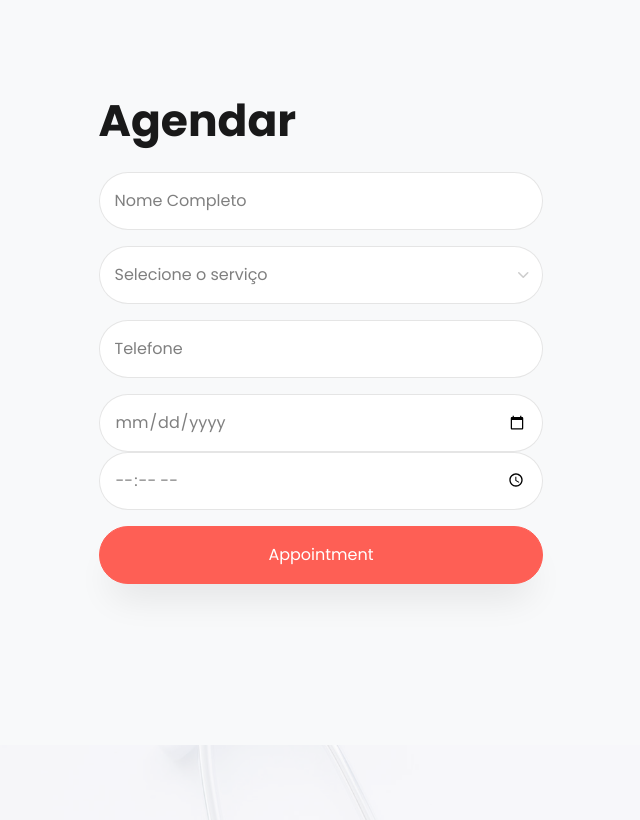
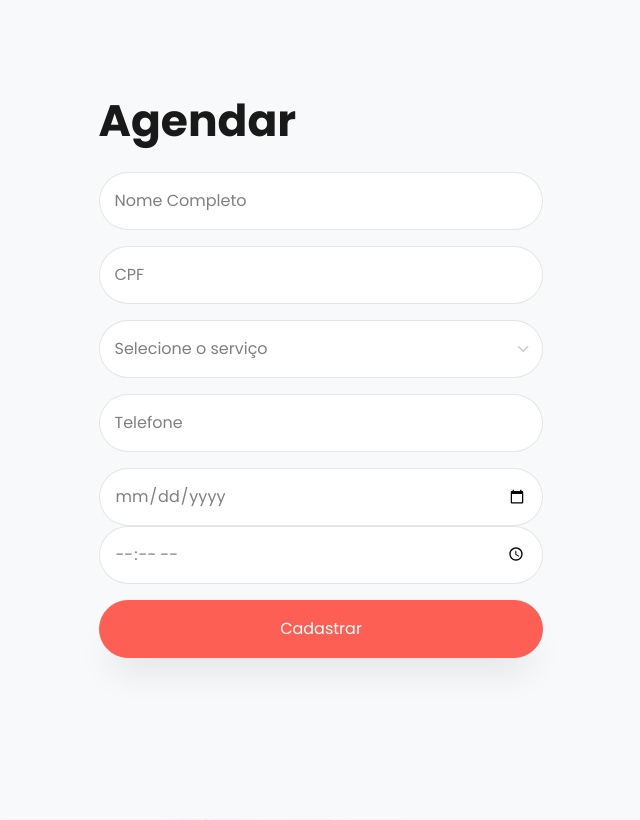
Before and after one commit to kayantchian/odontology-website, a PHP site: page /consulta.php in a window 1280 px wide. Shown: the part 801-1621 px from the top of the page, without its empty margins (34-674 px from the left). Run offline with PHP 8.4, Linux system fonts and the light colour scheme; some libraries are stand-ins or nearby versions; some web fonts are replaced.

```diff
--- a/consulta.php
+++ b/consulta.php
@@ -47,11 +47,14 @@
 	        	<div class="py-lg-5">
 		        	<div class="row justify-content-center pb-5">
 			          <div class="col-md-10 heading-section ftco-animate">
-                        <form action="#" class="appointment-form ftco-animate">
+                        <form action="sql/receberconsulta.php" method="post" class="appointment-form ftco-animate">
                         <h2 class="mb-4">Agendar</h2>
 		    				<div class="">
 			    				<div class="form-group">
 			    					<input type="text" class="form-control" required name="nome" placeholder="Nome Completo">
+			    				</div>
+                                <div class="form-group">
+			    					<input type="text" class="form-control" required name="cpf" placeholder="CPF">
 			    				</div>
 		    				</div>
 		    				<div class="">
@@ -82,7 +85,7 @@
 			    				</div>
 		    				</div>
 			            <div class="form-group">
-			              <input type="submit" value="Appointment" class="btn btn-secondary py-3 px-4">
+			              <input type="submit" value="Cadastrar" class="btn btn-secondary py-3 px-4">
 			            </div>
 		    				</div>
 		    			</form>
```
